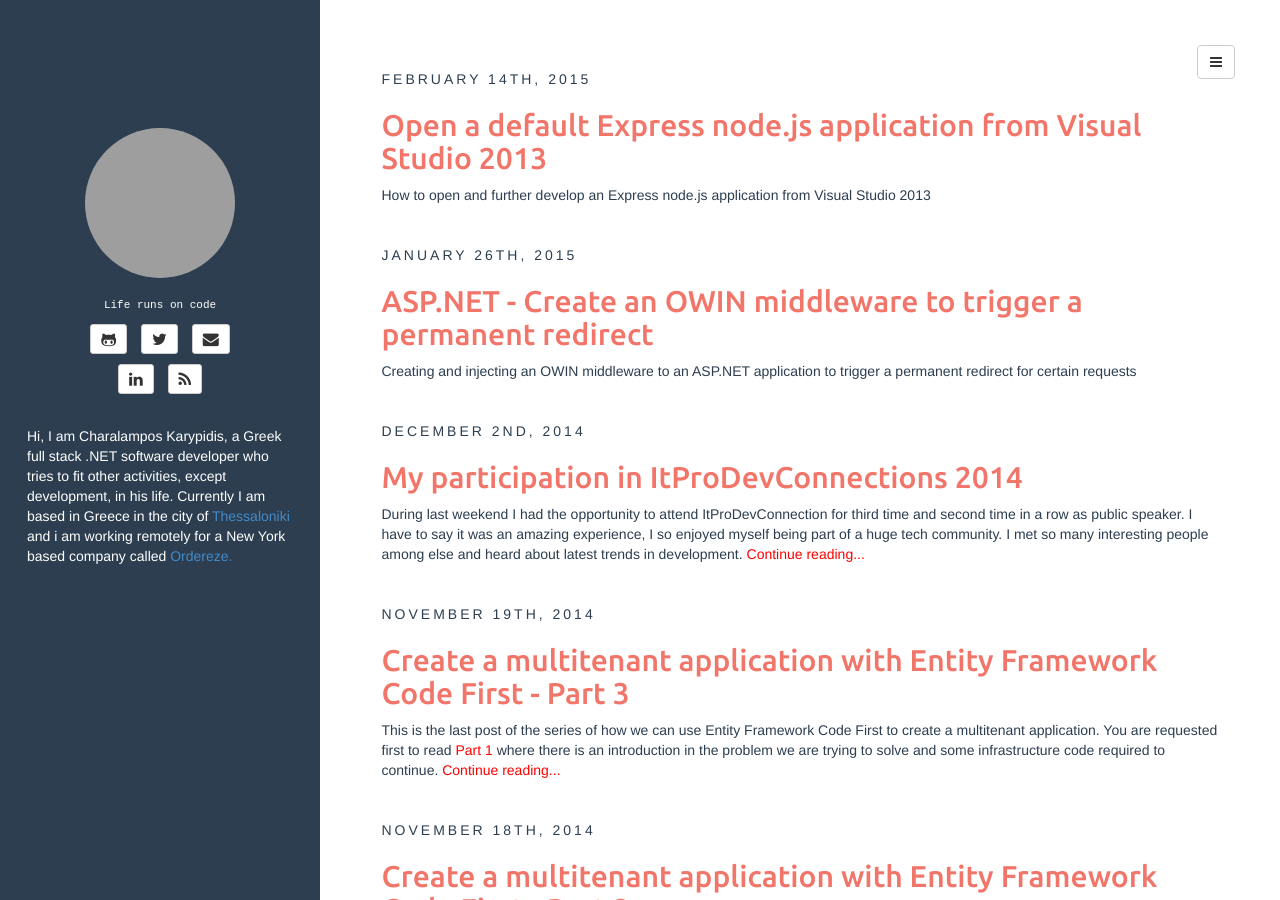
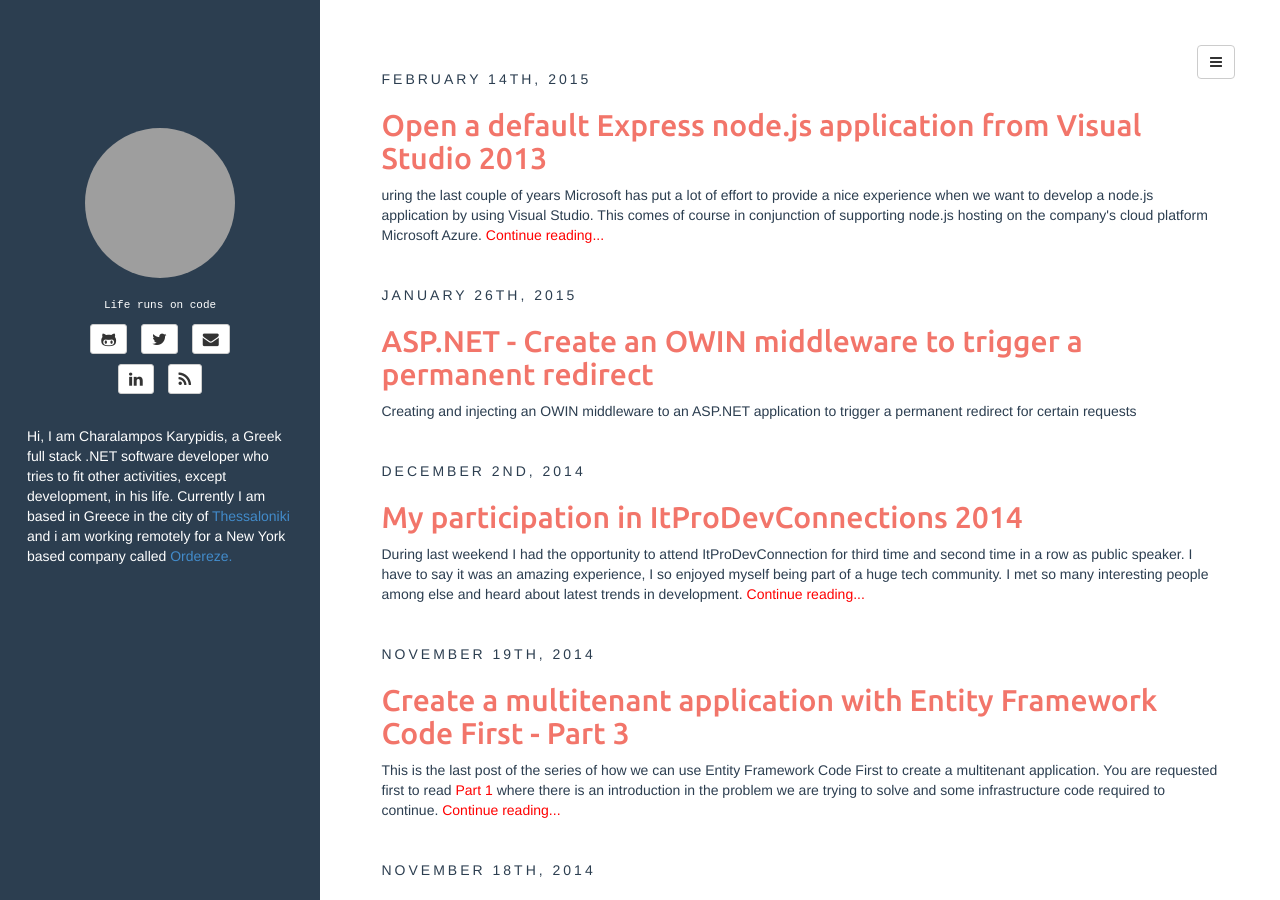
Before and after one commit to xabikos/xabikos.github.io, a Jekyll site: the page built from index.html, in a window 1280 px wide and 900 px high. Built offline with Jekyll 4.4.1, drawn with Linux system fonts in a browser that asks for light colours; the list of posts is cut into pages by our own code; grey boxes are pictures that could not be loaded.

Commit message:
Add short info section for open an express application from visual studio

```diff
--- a/_posts/2015-02-14-open-a-default-express-node.js-application-from-visual-studio-2013.md
+++ b/_posts/2015-02-14-open-a-default-express-node.js-application-from-visual-studio-2013.md
@@ -7,7 +7,7 @@ categories: [node.js]
 tags: [Express, Visual Studio]
 fullview: false
 comments: true
-shortinfo:
+shortinfo: uring the last couple of years Microsoft has put a lot of effort to provide a nice experience when we want to develop a node.js application by using Visual Studio. This comes of course in conjunction of supporting node.js hosting on the company's cloud platform Microsoft Azure.
 ---
 
 #### node.js and Visual Studio
```
